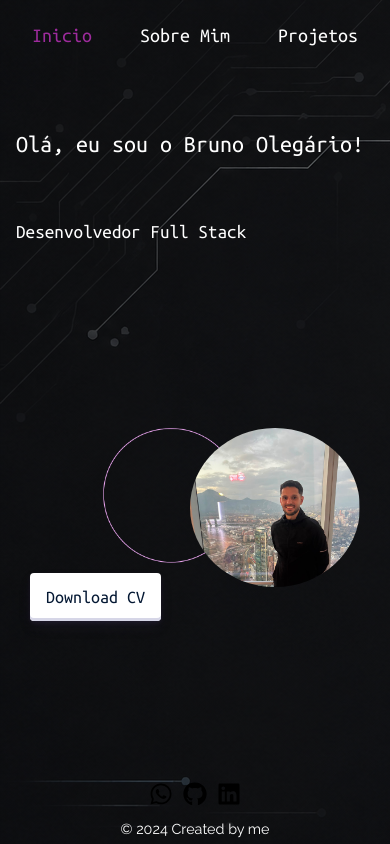
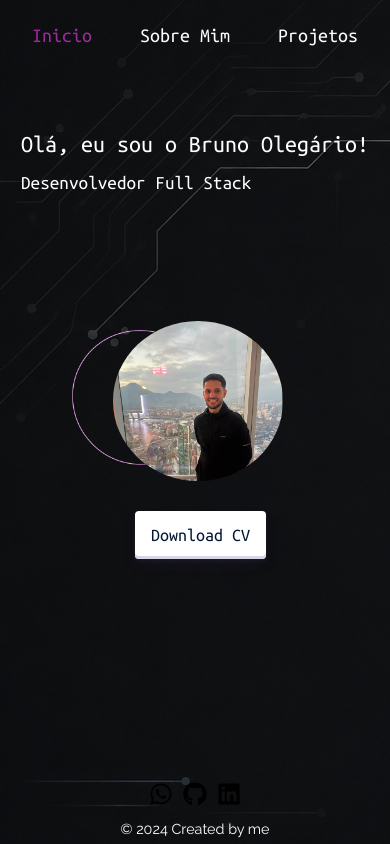
Before and after one commit to olegariobru/MyPort2, a React (Create React App) app: page / in a window 390 px wide. Built offline with nearby package versions, Linux system fonts and the light colour scheme; a web font is replaced by a local one.

Commit message:
Ajuste no mobile

```diff
--- a/src/Componentes/Banner/Banner.module.css
+++ b/src/Componentes/Banner/Banner.module.css
@@ -130,34 +130,35 @@
 @media (max-width: 744px) {
     .banner {
         padding: 2rem 1rem;
-        display: block;
+        display: flex;
+        flex-direction: column;
+        align-items: center;
     }
 
     .titulo {
-        margin-bottom: 2rem;
+        margin: 0;
+        padding: 0;
     }
 
     .paragrafo {
-        margin-bottom: 2rem;
+        margin: -5% 0 0 0;
+        padding: 0;
     }
 
-    .imagens {
-        height: 307px;
-    }
-
-    .imagens > .minhaFoto, .imagens > .circuloColorido {
-        left: 0;
-        right: 0;
-        margin: 0 auto;
+    .imagens  {
+        height: 300px;
+        margin: -5% 0 10% 0;
     }
 
     .imagens > .minhaFoto {
         width: 170px;
-        transform: translate(5rem, 0px);
+        transform: translate(5.5rem, 0px);
     }
 
     .imagens > .circuloColorido {
         width: 240px;
-        transform: translate(-1.5rem, 0px);
+        margin: 0;
+        padding: 0;
+        transform: translate(6.5rem, 5%);
     }
 }
```
